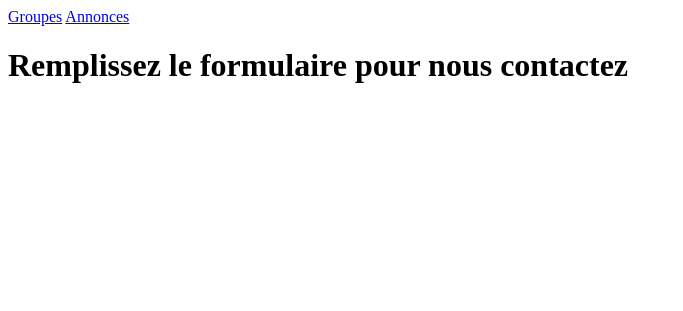
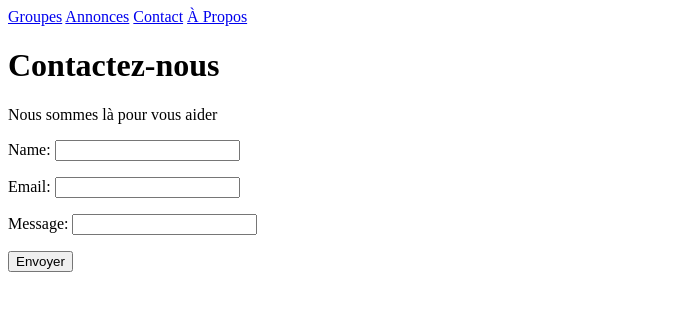
Before and after one commit to Arthur40480/Django-web-app, a Django app: page /contact-us/ in a window 1280 px wide. Shown: the top 311 px of the page, without its empty margins (0-683 px from the left). Run offline with Django 4.2, Linux system fonts and the light colour scheme.

Commit message:
Add a form

```diff
--- /dev/null
+++ b/merchex/listings/forms.py
@@ -0,0 +1,6 @@
+from django import forms
+
+class ContactUsForm(forms.Form):
+    name = forms.CharField(required=False)
+    email = forms.EmailField()
+    message = forms.CharField(max_length=1000)
--- a/merchex/listings/templates/listings/base.html
+++ b/merchex/listings/templates/listings/base.html
@@ -8,6 +8,8 @@
     <nav>
         <a href="{% url 'band-list' %}">Groupes</a>
         <a href="{% url 'listing-list' %}">Annonces</a>
+        <a href="{% url 'contact' %}">Contact</a>
+        <a href="{% url 'about' %}">À Propos</a>
     </nav>
         {% block content %}{% endblock %}
     </body>
--- a/merchex/listings/templates/listings/contact.html
+++ b/merchex/listings/templates/listings/contact.html
@@ -1,6 +1,14 @@
 {% extends 'listings/base.html' %}
 {% block content %}
 
-<h1>Remplissez le formulaire pour nous contactez</h1>
+<h1>Contactez-nous</h1>
+
+<p>Nous sommes là pour vous aider</p>
+
+<form action="" method="post" novalidate>
+    {% csrf_token %}
+    {{ form.as_p }}
+    <input type="submit" value="Envoyer">
+</form>
 
 {% endblock %}
--- a/merchex/listings/views.py
+++ b/merchex/listings/views.py
@@ -2,6 +2,8 @@ from django.http import HttpResponse
 from django.shortcuts import render
 from listings.models import Band
 from listings.models import Announcement
+from listings.forms import ContactUsForm
+from django.core.mail import send_mail
 
 
 def band_list(request):
@@ -33,5 +35,21 @@ def listings_detail(request, id):
                   {'announcement': announcement})
 
 def contact(request):
+    if request.method == 'POST':
+        form = ContactUsForm(request.POST)
+
+        if form.is_valid():
+            send_mail(
+                subject=f'Message de {form.cleaned_data["name"] or "Anonyme"} via Merchex Contact Us Form',
+                message=form.cleaned_data["message"],
+                from_email=form.cleaned_data["email"],
+                recipient_list=["admin@merchex.xyz"]
+            )
+    else:
+        print("La méthode de requête est :", request.method)
+        print("Les données POST sont :", request.POST)
+        form = ContactUsForm()
+
     return render(request,
-                  'listings/contact.html')
+                'listings/contact.html',
+                {'form': form})
--- a/merchex/merchex/settings.py
+++ b/merchex/merchex/settings.py
@@ -11,6 +11,7 @@ https://docs.djangoproject.com/en/4.1/ref/settings/
 """
 
 from pathlib import Path
+
 
 # Build paths inside the project like this: BASE_DIR / 'subdir'.
 BASE_DIR = Path(__file__).resolve().parent.parent
@@ -122,3 +123,5 @@ STATIC_URL = 'static/'
 # https://docs.djangoproject.com/en/4.1/ref/settings/#default-auto-field
 
 DEFAULT_AUTO_FIELD = 'django.db.models.BigAutoField'
+
+EMAIL_BACKEND = 'django.core.mail.backends.console.EmailBackend'
--- a/merchex/merchex/urls.py
+++ b/merchex/merchex/urls.py
@@ -21,8 +21,8 @@ urlpatterns = [
     path('admin/', admin.site.urls),
     path('bands/', views.band_list, name='band-list'),
     path('bands/<int:id>/', views.band_detail, name='band-detail'),
-    path('about-us/', views.about),
+    path('about-us/', views.about, name='about'),
     path('listings/', views.listings, name='listing-list'),
     path('listings/<int:id>/', views.listings_detail, name='listing-detail'),
-    path('contact-us/', views.contact),
+    path('contact-us/', views.contact, name='contact'),
 ]
```
